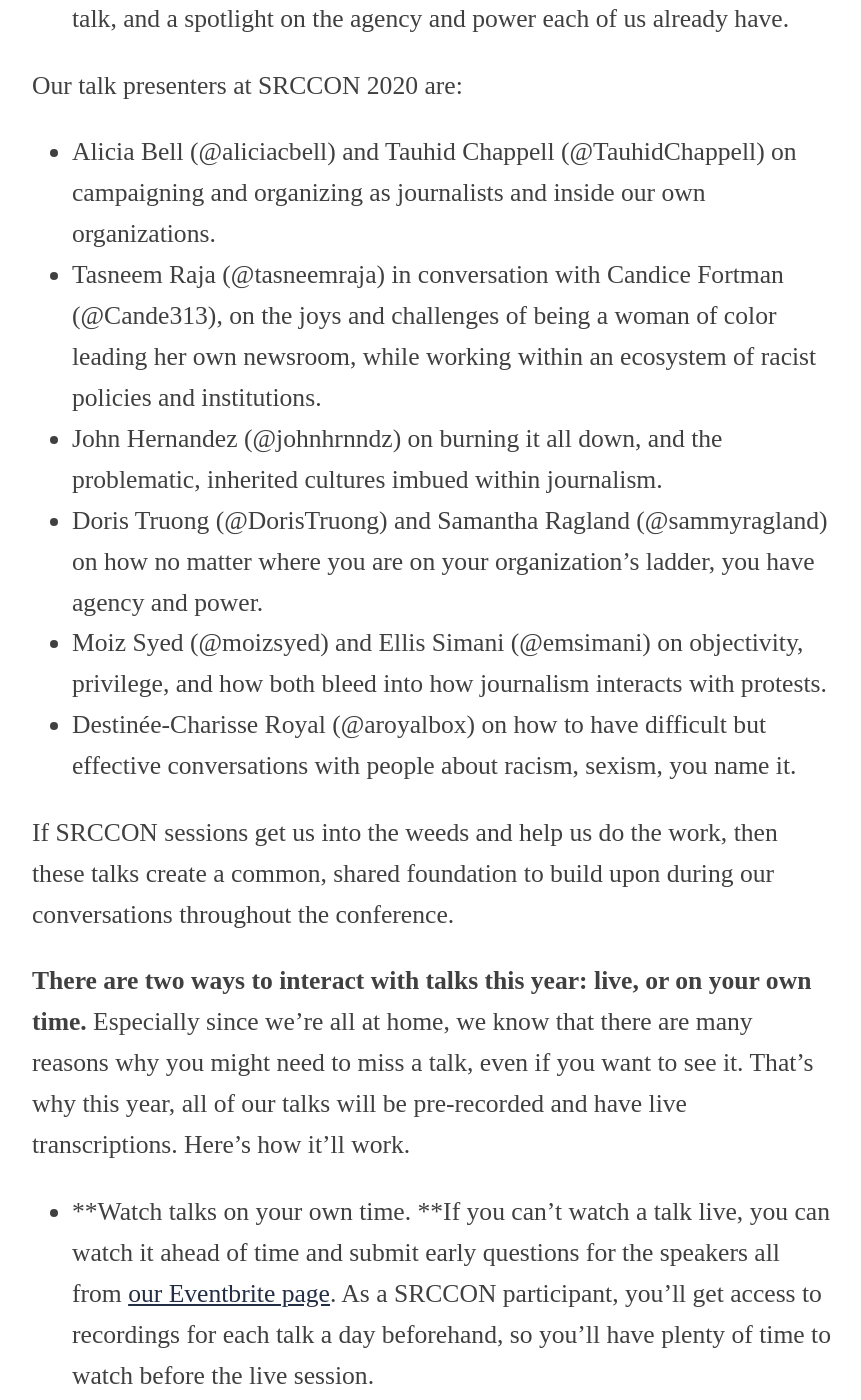
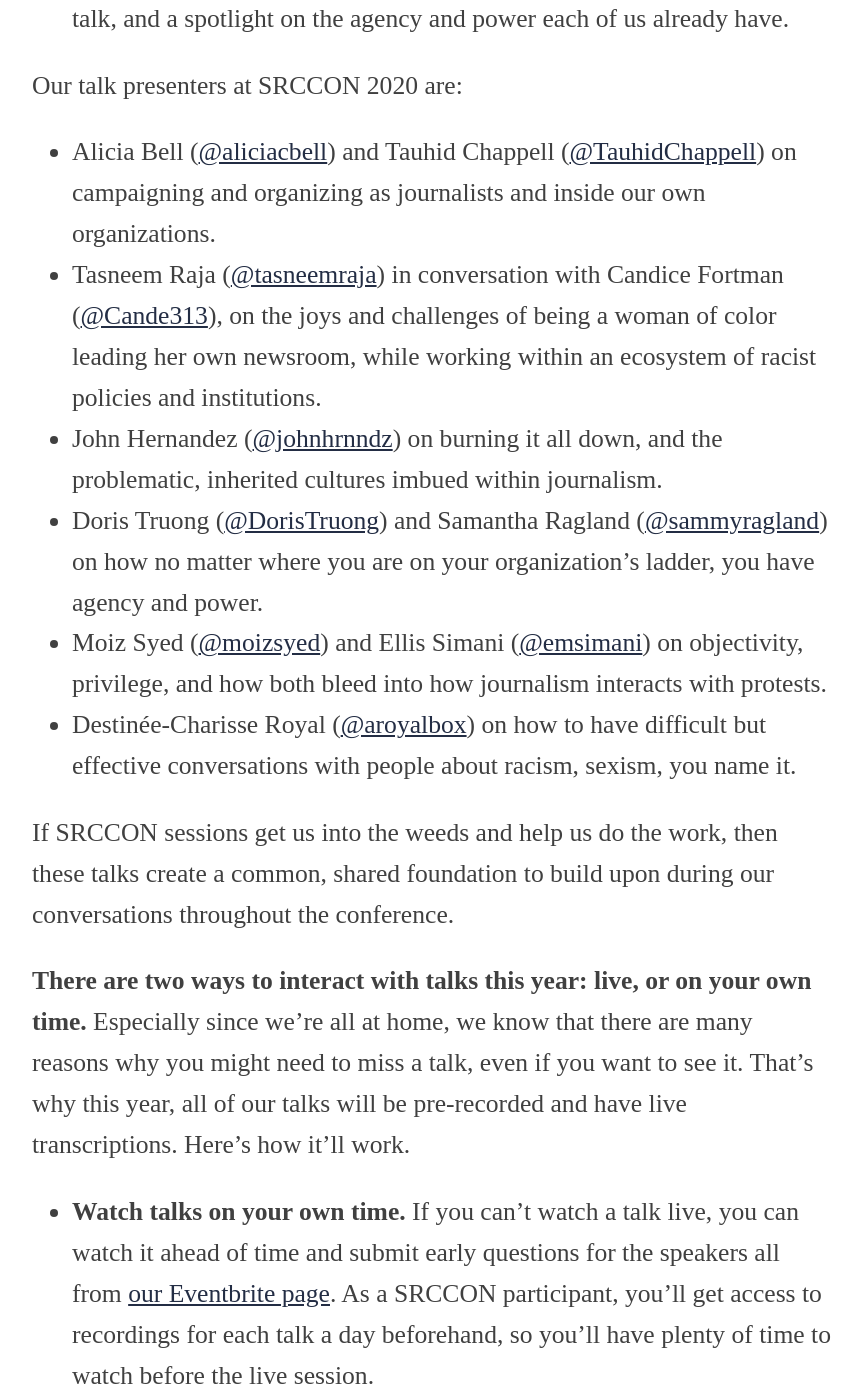
Before and after one commit to OpenNews/srccon-2020, a Jekyll site: the page built from attendee-faq.md, in a window 1280 px wide and 1400 px high, scrolled down 5286 px. Shown: the whole window, without its empty margins (208-1069 px from the left). Built offline with Jekyll 4.4.1, drawn with Linux system fonts in a browser that asks for light colours; some web fonts are replaced; some of the changed text lies outside the part shown.

Commit message:
various formatting updates

```diff
--- a/attendee-faq.md
+++ b/attendee-faq.md
@@ -25,19 +25,19 @@
 
 Normally, you might be picking up your welcome packet and pronoun pins when you arrive, so we wanted to give you a short, digital orientation too.
 
-**Step 1: Grab your name tag.**
+###Step 1: Grab your name tag.
 
-Now that you’ve gotten your Slack invite,[edit your Slack profile](https://slack.com/help/articles/204092246-Edit-your-profile#:~:text=Update%20your%20profile&text=From%20your%20desktop%2C%20click%20your,profile%2C%20then%20click%20Save%20Changes.)! At in-person SRCCON events, we always feature your name prominently, and we do _not_ display the name of your organization. Help us maintain our focus on each of you as people and not as employees, and leave your organization name off your Slack profile. (We’ve already hidden email addresses from all Slack profiles.) Instead, put in three of your passions or interests into the “What I do” section of your Slack profile as conversation starters instead!** **Missing your Slack invite? Grab the direct sign-up link on [our Eventbrite page](https://2020.srccon.org/signin/).
+Now that you’ve gotten your Slack invite, [edit your Slack profile](https://slack.com/help/articles/204092246-Edit-your-profile#:~:text=Update%20your%20profile&text=From%20your%20desktop%2C%20click%20your,profile%2C%20then%20click%20Save%20Changes.)! At in-person SRCCON events, we always feature your name prominently, and we do _not_ display the name of your organization. Help us maintain our focus on each of you as people and not as employees, and leave your organization name off your Slack profile. (We’ve already hidden email addresses from all Slack profiles.) Instead, put in three of your passions or interests into the “What I do” section of your Slack profile as conversation starters instead! **Missing your Slack invite?** Grab the direct sign-up link on [our Eventbrite page](https://2020.srccon.org/signin/).
 
-**Step 2: Add your pronoun pin.**
+###Step 2: Add your pronoun pin.
 
 In lieu of physical pins, you can display your pronouns digitally this year! In your SRCCON Slack account and on Zoom, we invite everyone who’s comfortable to add their pronouns to their display names. For example, “Sisi Wei (she/her).” Displaying your pronoun even if you don’t feel like you need one helps create a welcoming space for our colleagues who do (and please, respect other people’s pronouns).
 
-**Step 3: Your map of our facilities.**
+###Step 3: Your map of our facilities.
 
 This year, SRCCON will have direct Zoom links for all our talks, sessions, and meetups, and we can create more of them as you sign up to lead your own meetups. Getting a hold of your bearings will be easy though. We’ll be posting direct Zoom links to every event on [our Eventbrite page](https://2020.srccon.org/signin/). Consider it your digital map. Please bookmark it!
 
-**Step 4: Our contact info for questions.**
+###Step 4: Our contact info for questions.
 
 If you’ve got general questions about anything, post your question in these two Slack channels:
 
@@ -84,21 +84,21 @@
 
 Our talk presenters at SRCCON 2020 are:
 
-*   Alicia Bell (@aliciacbell) and Tauhid Chappell (@TauhidChappell) on campaigning and organizing as journalists and inside our own organizations.
-*   Tasneem Raja (@tasneemraja) in conversation with Candice Fortman (@Cande313), on the joys and challenges of being a woman of color leading her own newsroom, while working within an ecosystem of racist policies and institutions.
-*   John Hernandez (@johnhrnndz) on burning it all down, and the problematic, inherited cultures imbued within journalism.
-*   Doris Truong (@DorisTruong) and Samantha Ragland (@sammyragland) on how no matter where you are on your organization’s ladder, you have agency and power.
-*   Moiz Syed (@moizsyed) and Ellis Simani (@emsimani) on objectivity, privilege, and how both bleed into how journalism interacts with protests.
-*   Destinée-Charisse Royal (@aroyalbox) on how to have difficult but effective conversations with people about racism, sexism, you name it.
+*   Alicia Bell ([@aliciacbell](https://twitter.com/aliciacbell)) and Tauhid Chappell ([@TauhidChappell](https://twitter.com/TauhidChappell)) on campaigning and organizing as journalists and inside our own organizations.
+*   Tasneem Raja ([@tasneemraja](https://twitter.com/tasneemraja)) in conversation with Candice Fortman ([@Cande313](https://twitter.com/Cande313)), on the joys and challenges of being a woman of color leading her own newsroom, while working within an ecosystem of racist policies and institutions.
+*   John Hernandez ([@johnhrnndz](https://twitter.com/johnhrnndz)) on burning it all down, and the problematic, inherited cultures imbued within journalism.
+*   Doris Truong ([@DorisTruong](https://twitter.com/DorisTruong)) and Samantha Ragland ([@sammyragland](https://twitter.com/sammyragland)) on how no matter where you are on your organization’s ladder, you have agency and power.
+*   Moiz Syed ([@moizsyed](https://twitter.com/moizsyed)) and Ellis Simani ([@emsimani](https://twitter.com/emsimani)) on objectivity, privilege, and how both bleed into how journalism interacts with protests.
+*   Destinée-Charisse Royal ([@aroyalbox](https://twitter.com/aroyalbox)) on how to have difficult but effective conversations with people about racism, sexism, you name it.
 
 If SRCCON sessions get us into the weeds and help us do the work, then these talks create a common, shared foundation to build upon during our conversations throughout the conference.
 
 **There are two ways to interact with talks this year: live, or on your own time.** Especially since we’re all at home, we know that there are many reasons why you might need to miss a talk, even if you want to see it. That’s why this year, all of our talks will be pre-recorded and have live transcriptions. Here’s how it’ll work.
 
-*   **Watch talks on your own time. **If you can’t watch a talk live, you can watch it ahead of time and submit early questions for the speakers all from [our Eventbrite page](https://2020.srccon.org/signin). As a SRCCON participant, you’ll get access to recordings for each talk a day beforehand, so you’ll have plenty of time to watch before the live session.
+*   **Watch talks on your own time.** If you can’t watch a talk live, you can watch it ahead of time and submit early questions for the speakers all from [our Eventbrite page](https://2020.srccon.org/signin). As a SRCCON participant, you’ll get access to recordings for each talk a day beforehand, so you’ll have plenty of time to watch before the live session.
 *   **Live session, with intros and Q&A**: Before each talk, we’ll show you a special introduction for the speakers, and then play the recorded talk. As we’re watching, the speakers will be in the Zoom chat with you, and you’ll be able to ask questions during the talk in the chat. Afterwards, we’ll also do a moderated, live Q&A with the speakers on video.
-*   **Overflow Q&A: **Right after our live Q&A, if there are still more questions for the speakers, we’ll be porting them over to our SRCCON Slack. We’ll have a single channel  (#talks-qa-overflow) dedicated to overflow questions from all our talks, and the speakers will hang out there for as long as they can to answer more questions. Some have already volunteered to stay for up to an additional hour, but some may not be able to stay after the live Q&A is done.
-*   **Watching the recap. **Since we’ll also be recording the live event, completely with live Q&A, if you submitted a question beforehand, or just want to watch the talk again, you’ll have access to those videos for the duration of SRCCON, also via [our Eventbrite page](https://2020.srccon.org/signin).
+*   **Overflow Q&A:** Right after our live Q&A, if there are still more questions for the speakers, we’ll be porting them over to our SRCCON Slack. We’ll have a single channel  (#talks-qa-overflow) dedicated to overflow questions from all our talks, and the speakers will hang out there for as long as they can to answer more questions. Some have already volunteered to stay for up to an additional hour, but some may not be able to stay after the live Q&A is done.
+*   **Watching the recap.** Since we’ll also be recording the live event, completely with live Q&A, if you submitted a question beforehand, or just want to watch the talk again, you’ll have access to those videos for the duration of SRCCON, also via [our Eventbrite page](https://2020.srccon.org/signin).
 
 
 ## Sessions at SRCCON, how do they work?
@@ -143,7 +143,7 @@
 
 All of our talks will be recorded too, and available to attendees during the conference. We also have some fun ideas on how we’ll be making them available after the conference too (think: watch parties). Stay tuned for more on this after SRCCON, and once we take a breather.
 
-We will_ not_ be recording any of our sessions, though some of them will have live transcription during SRCCON itself. Transcripts will be available during SRCCON and only to attendees.
+We will _not_ be recording any of our sessions, though some of them will have live transcription during SRCCON itself. Transcripts will be available during SRCCON and only to attendees.
 
 
 ## How can I be a great SRCCON participant?
@@ -158,11 +158,11 @@
 
 This year, at an online SRCCON, we also hope that you’ll help us create a welcoming digital environment by:
 
-*   **Being generous with +1s and emojis. **During talks and sessions, speakers and facilitators won’t be able to see your expressions as clearly, or hear your claps or snaps — so give them positive feedback digitally in the chat, and be generous!
-*   **Help us maintain our focus on you, the community, and not your employer. **At in-person SRCCON events, we’ve always made the decision to never show a person’s place of work on their name badge. We’re carrying that over to SRCCON online by hiding your emails in Slack (which often reveal your employer), and by encouraging you to talk about your interests and passions first when making connections.
-*   **Support one another. **In-person, we like to follow the [pac man rule](https://www.ericholscher.com/blog/2017/aug/2/pacman-rule-conferences/). Digitally, we can support each other by following the same spirit. Especially with a video chat setup, it can be hard to get a word in. If you see someone else trying to get a word in, help make sure they get a chance to speak. If you see someone looking for help in Slack, lend an ear.
+*   **Being generous with +1s and emojis.** During talks and sessions, speakers and facilitators won’t be able to see your expressions as clearly, or hear your claps or snaps — so give them positive feedback digitally in the chat, and be generous!
+*   **Help us maintain our focus on you, the community, and not your employer.** At in-person SRCCON events, we’ve always made the decision to never show a person’s place of work on their name badge. We’re carrying that over to SRCCON online by hiding your emails in Slack (which often reveal your employer), and by encouraging you to talk about your interests and passions first when making connections.
+*   **Support one another.** In-person, we like to follow the [pac man rule](https://www.ericholscher.com/blog/2017/aug/2/pacman-rule-conferences/). Digitally, we can support each other by following the same spirit. Especially with a video chat setup, it can be hard to get a word in. If you see someone else trying to get a word in, help make sure they get a chance to speak. If you see someone looking for help in Slack, lend an ear.
 
-Finally, you can help us by **only sharing links with attendees. **
+Finally, you can help us by **only sharing links with attendees.**
 
 At previous SRCCONs, some parts of our programming have usually been publicly accessible, such as a live transcript of a session, or our etherpad notes. This year, we’d like to ask for your help to make sure that all of our programming is only shared with attendees. There’s two main reasons for this:
 
```
